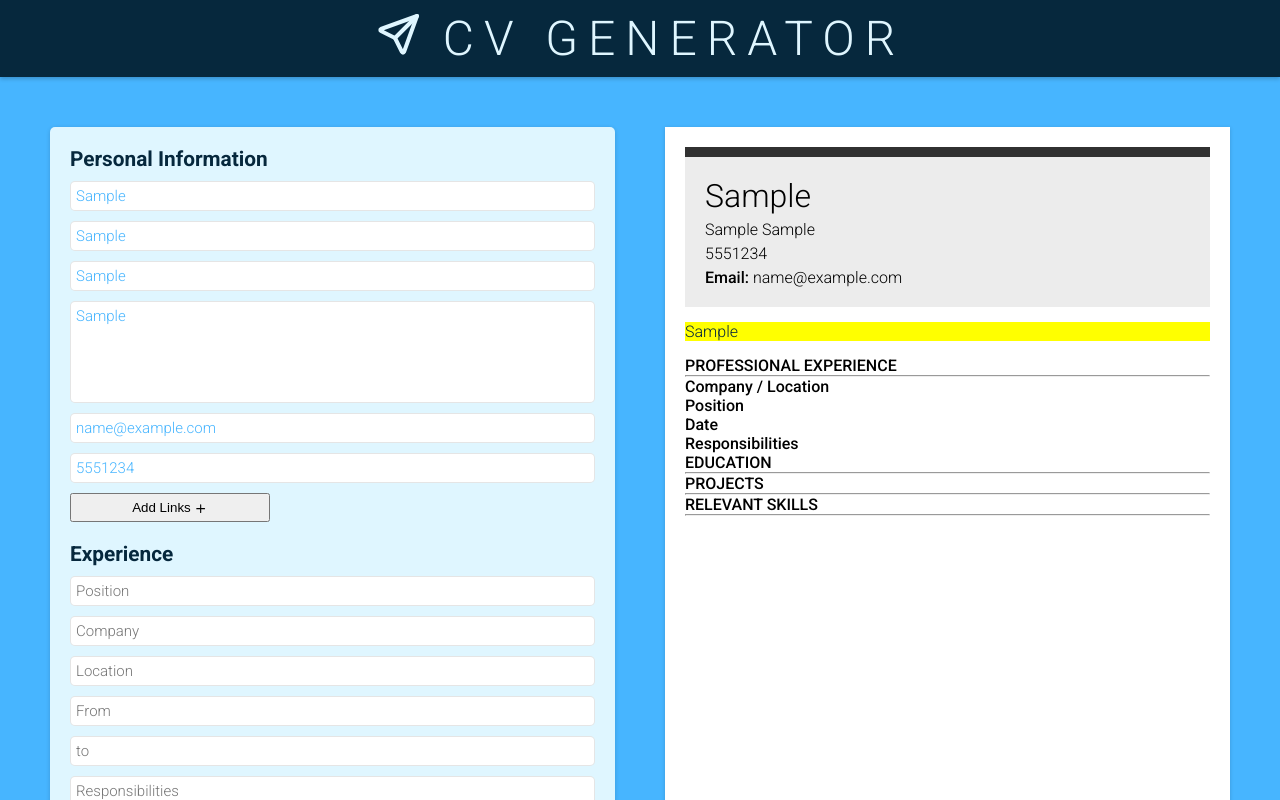
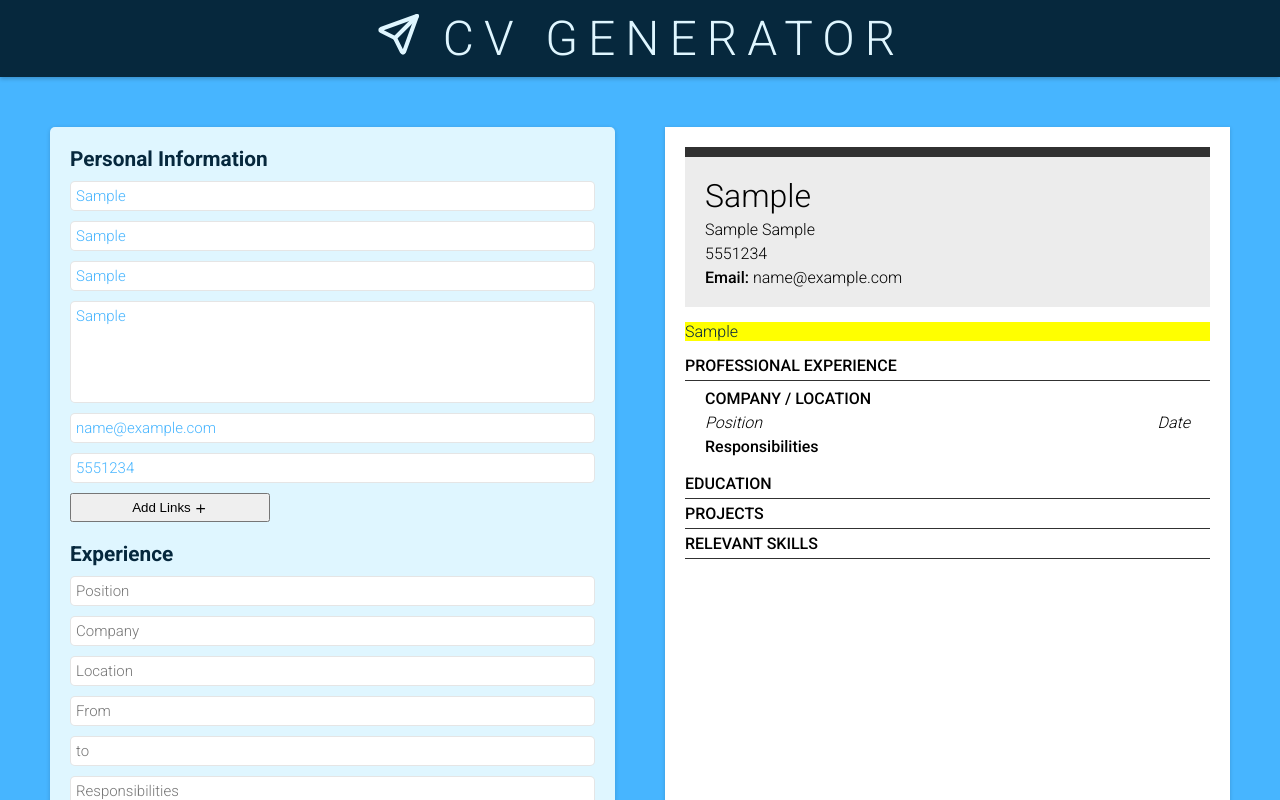
Before and after one commit to asadjawaid/CV-Builder, a React (Create React App) app: page / in a window 1280 px wide. Both pictures are taken after typing "Sample", "Sample", "Sample", "Sample", "name@example.com", "5551234" into the empty fields and a click on the button "Add Experience". Shown: the top 800 px of the page. Built offline with nearby package versions, Linux system fonts and the light colour scheme.

Commit message:
Update hr line

```diff
--- a/src/styles/componentStyles.css
+++ b/src/styles/componentStyles.css
@@ -30,6 +30,13 @@ a {
 	padding: 5px;
 	width: 200px;
 	cursor: pointer;
+}
+
+hr {
+	margin: 5px 0;
+	padding: 0.5px;
+	background-color: #313131;
+	border: none;
 }
 
 /* end utility */
@@ -216,6 +223,39 @@ Preview Header Styles
 	font-weight: 500;
 }
 
+.cv-preview-experience #no-experience {
+	/* background-color: lightgrey; */
+	margin-bottom: 10px;
+	font-weight: lighter;
+	text-transform: uppercase;
+}
+
+.cv-preview-experience .cv-preview-current-experience {
+	/* background-color: lightcoral; */
+	padding: 3px 20px;
+	margin-bottom: 10px;
+}
+
+#company-name,
+.position-info,
+.responsibilities {
+	margin-bottom: 5px;
+}
+
+.cv-preview-current-experience #company-name {
+	text-transform: uppercase;
+}
+
+.cv-preview-current-experience .position-info {
+	display: flex;
+	justify-content: space-between;
+}
+
+.position-info p {
+	font-weight: lighter;
+	font-style: italic;
+}
+
 /* Media Queries */
 /* Extra small devices (phones, 600px and down) */
 @media only screen and (max-width: 600px) {
```
